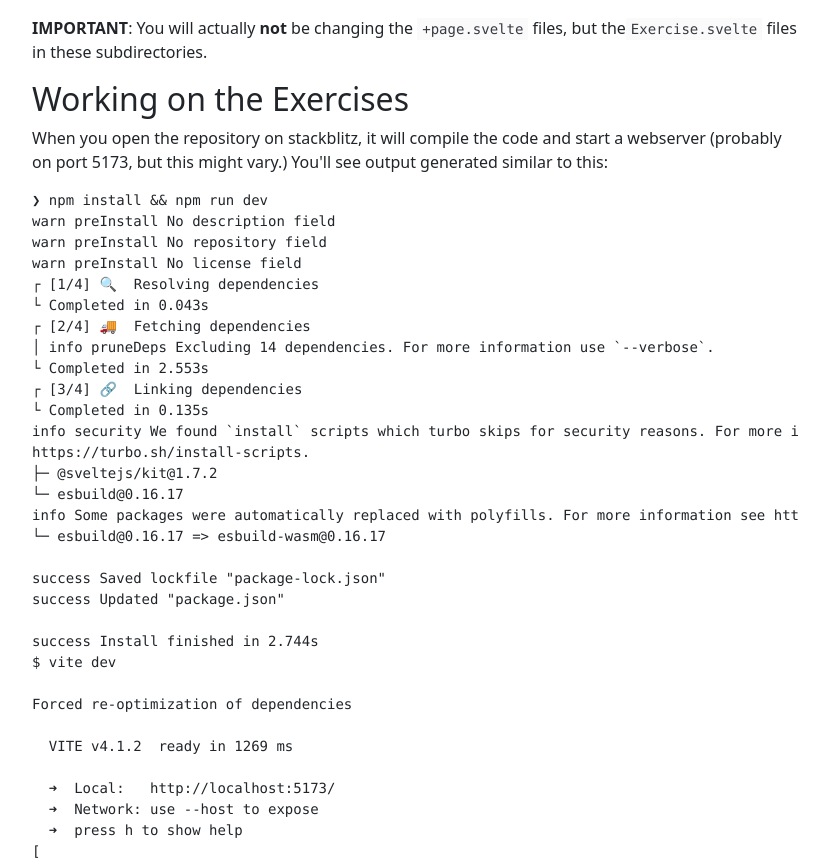
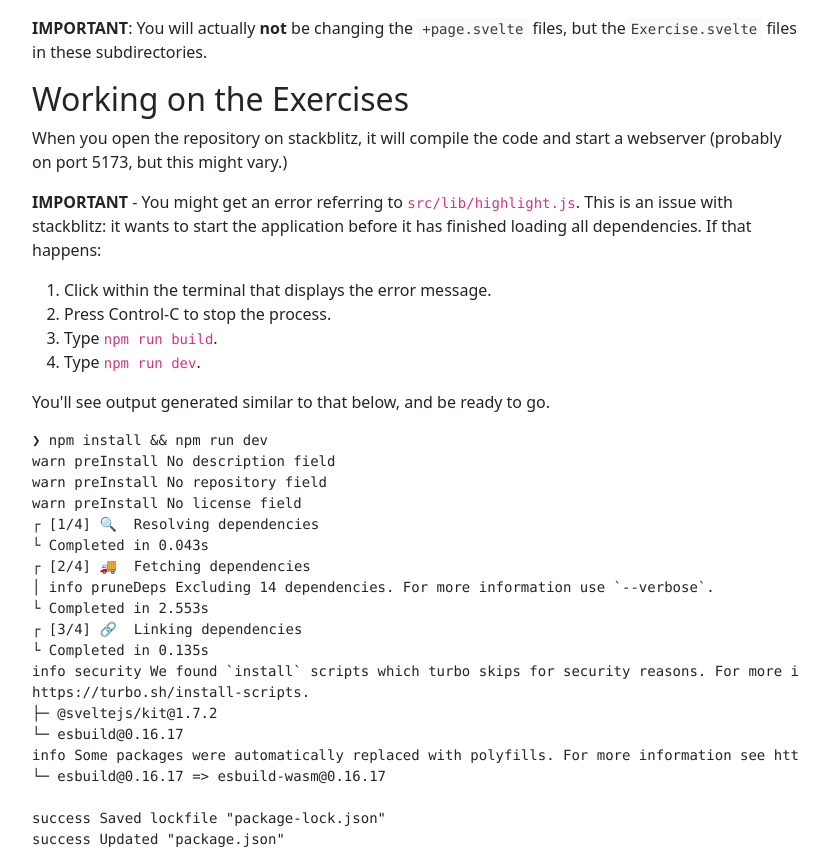
Before and after one commit to vda-lab/datavis-technologies-handson, a SvelteKit app: page /01_instructions in a window 1280 px wide. Shown: the part 886-1750 px from the top of the page, without its empty margins (224-1053 px from the left). Built offline with nearby package versions, Linux system fonts and the light colour scheme; what highlightjs-svelte would draw is missing.

Commit message:
Added instructions on when stackblitz borks on starting server

```diff
--- a/src/routes/01_instructions/+page.svelte
+++ b/src/routes/01_instructions/+page.svelte
@@ -76,8 +76,23 @@
 <h2 id="working_on_exercise">Working on the Exercises</h2>
 <p>
   When you open the repository on stackblitz, it will compile the code and start
-  a webserver (probably on port 5173, but this might vary.) You'll see output
-  generated similar to this:
+  a webserver (probably on port 5173, but this might vary.)
+</p>
+
+<p>
+  <b>IMPORTANT</b> - You might get an error referring to <code>src/lib/highlight.js</code>.
+  This is an issue with stackblitz: it wants to start the application before it has
+  finished loading all dependencies. If that happens:
+</p>
+<ol>
+<li>Click within the terminal that displays the error message.</li>
+<li>Press Control-C to stop the process.</li>
+<li>Type <code>npm run build</code>.</li>
+<li>Type <code>npm run dev</code>.</li>
+</ol>
+
+<p>
+  You'll see output generated similar to that below, and be ready to go.
 </p>
 
 <pre>❯ npm install && npm run dev
```
